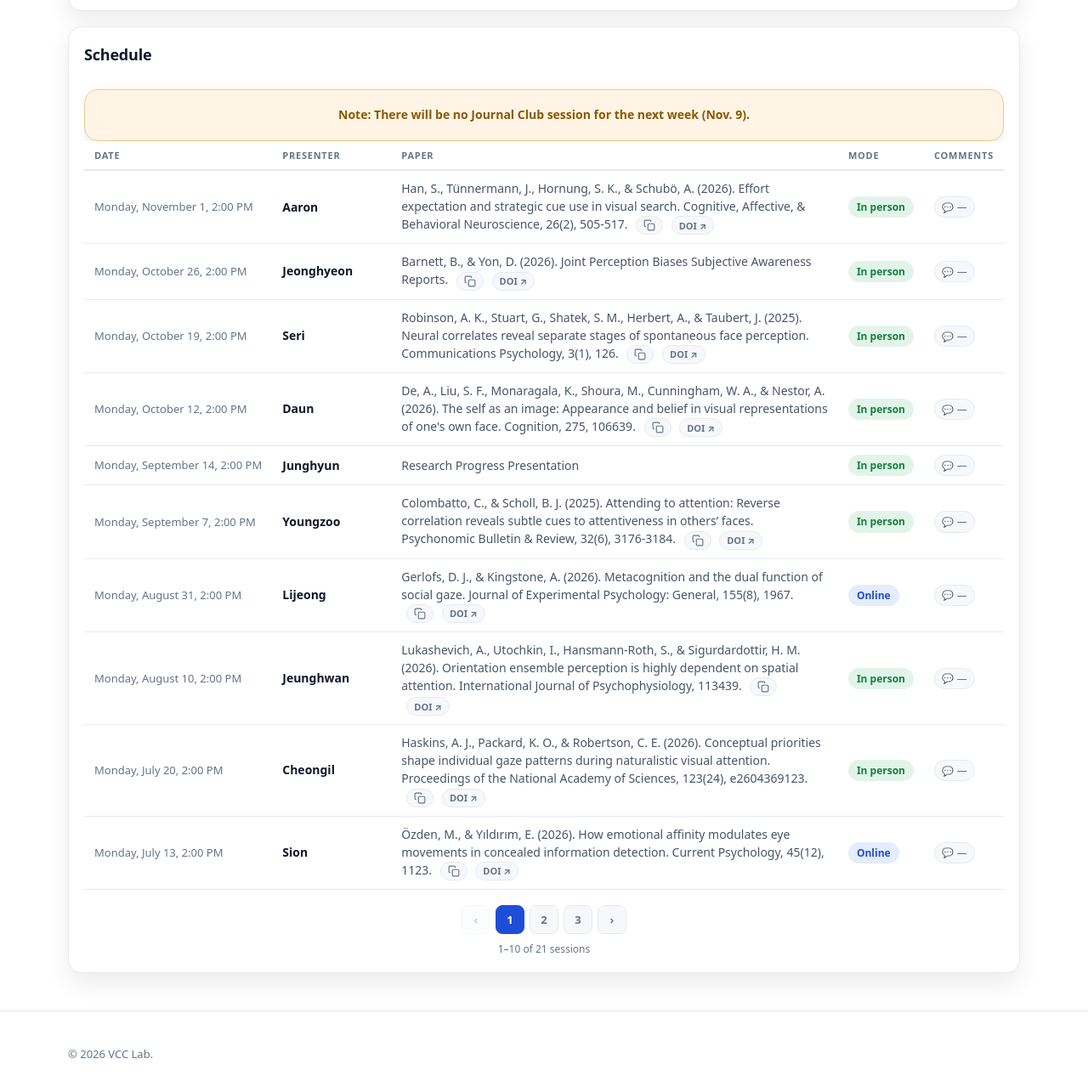
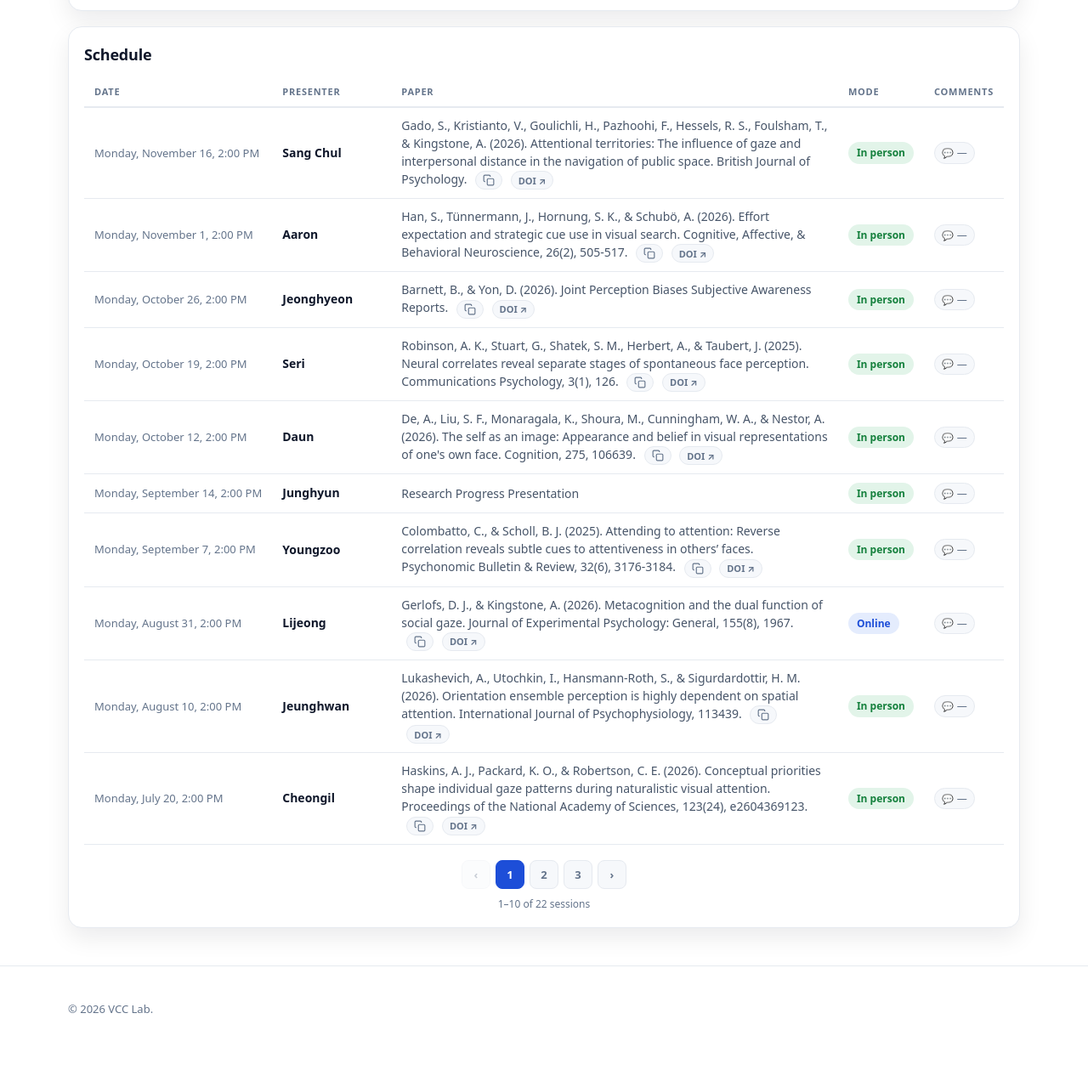
Before and after one commit to VCClab/Vcclab.github.io, a plain HTML site: page openJC.html in a window 1280 px wide. Shown: the part 401-1680 px from the top of the page at 85% size. After the commit the page ends 1638 px from the top, so only its background shows below. Drawn offline with Linux system fonts and the light colour scheme; no server answers.

Commit message:
Update openJC.html

```diff
--- a/openJC.html
+++ b/openJC.html
@@ -278,11 +278,11 @@
         <div class="card content-card">
           <h2>Schedule</h2>
           <div style="overflow-x:auto; margin-top:12px;">
-             <div class="card content-card" style="background:#fff4e5; border-color:#f0c98a; margin:14px 0 0; text-align:center;">
+             <!--<div class="card content-card" style="background:#fff4e5; border-color:#f0c98a; margin:14px 0 0; text-align:center;">
               <p style="margin:0; color:#8a5a00; font-weight:600;">
                 Note: There will be no Journal Club session for the next week (Nov. 9).
               </p>
-            </div>
+            </div>-->
           </div>
             <table class="jc-table" id="jc-table">
               <thead>
@@ -321,7 +321,8 @@
   (() => {
     // ── Schedule data: add / edit rows here ──
     const SCHEDULE = [
-      { date: 'Monday, November 1, 2:00 PM', presenter: 'Aaron', paper: '      Han, S., Tünnermann, J., Hornung, S. K., & Schubö, A. (2026). Effort expectation and strategic cue use in visual search. Cognitive, Affective, & Behavioral Neuroscience, 26(2), 505-517.', doi: 'https://doi.org/10.3758/s13415-025-01358-1', mode: 'in-person' },
+      { date: 'Monday, November 16, 2:00 PM', presenter: 'Sang Chul', paper: 'Gado, S., Kristianto, V., Goulichli, H., Pazhoohi, F., Hessels, R. S., Foulsham, T., & Kingstone, A. (2026). Attentional territories: The influence of gaze and interpersonal distance in the navigation of public space. British Journal of Psychology.', doi: 'https://doi.org/10.1111/bjop.70116', mode: 'in-person' },
+      { date: 'Monday, November 1, 2:00 PM', presenter: 'Aaron', paper: 'Han, S., Tünnermann, J., Hornung, S. K., & Schubö, A. (2026). Effort expectation and strategic cue use in visual search. Cognitive, Affective, & Behavioral Neuroscience, 26(2), 505-517.', doi: 'https://doi.org/10.3758/s13415-025-01358-1', mode: 'in-person' },
       { date: 'Monday, October 26, 2:00 PM', presenter: 'Jeonghyeon', paper: 'Barnett, B., & Yon, D. (2026). Joint Perception Biases Subjective Awareness Reports.', doi: 'https://dx.doi.org/10.1037/xge0002001', mode: 'in-person' },
       { date: 'Monday, October 19, 2:00 PM', presenter: 'Seri', paper: 'Robinson, A. K., Stuart, G., Shatek, S. M., Herbert, A., & Taubert, J. (2025). Neural correlates reveal separate stages of spontaneous face perception. Communications Psychology, 3(1), 126.', doi: 'https://doi.org/10.1038/s44271-025-00308-4', mode: 'in-person' },
       { date: 'Monday, October 12, 2:00 PM', presenter: 'Daun', paper: 'De, A., Liu, S. F., Monaragala, K., Shoura, M., Cunningham, W. A., & Nestor, A. (2026). The self as an image: Appearance and belief in visual representations of one&apos;s own face. Cognition, 275, 106639.', doi: 'https://doi.org/10.1016/j.cognition.2026.106639', mode: 'in-person' },
```
